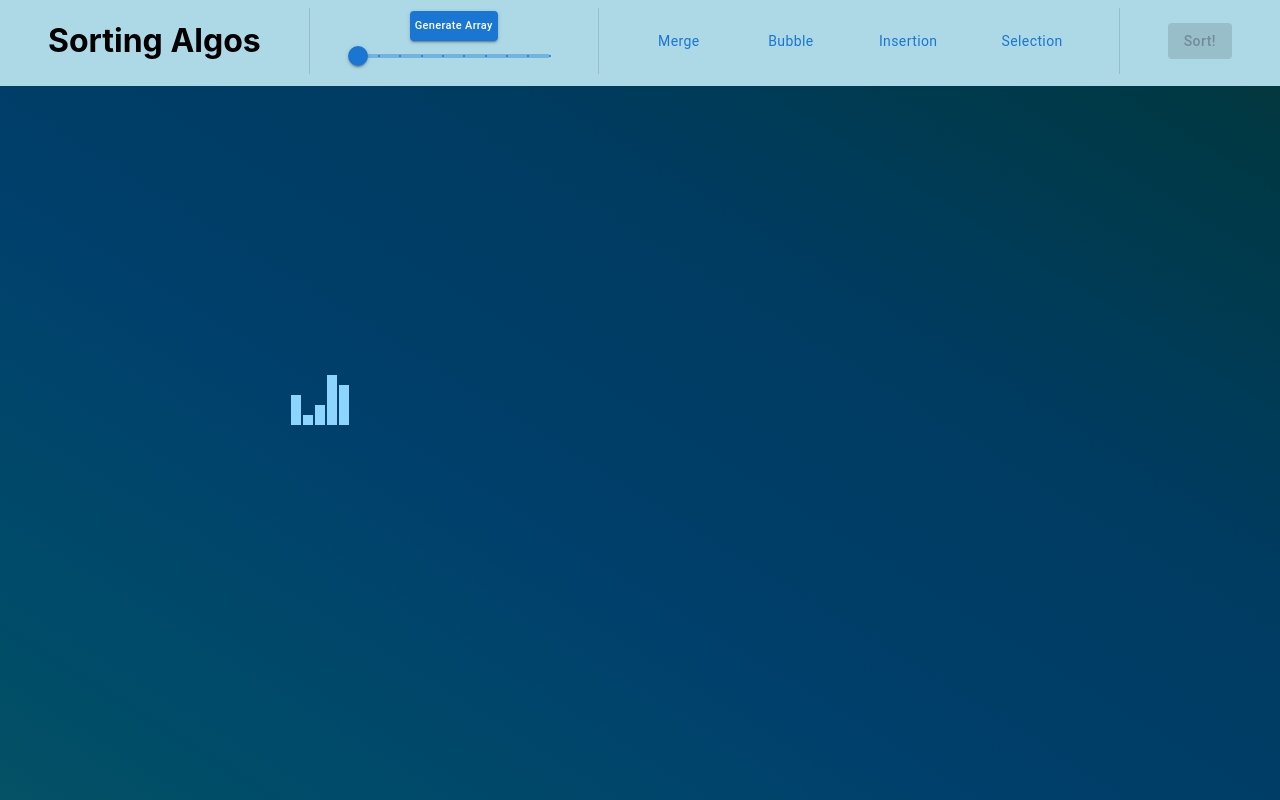
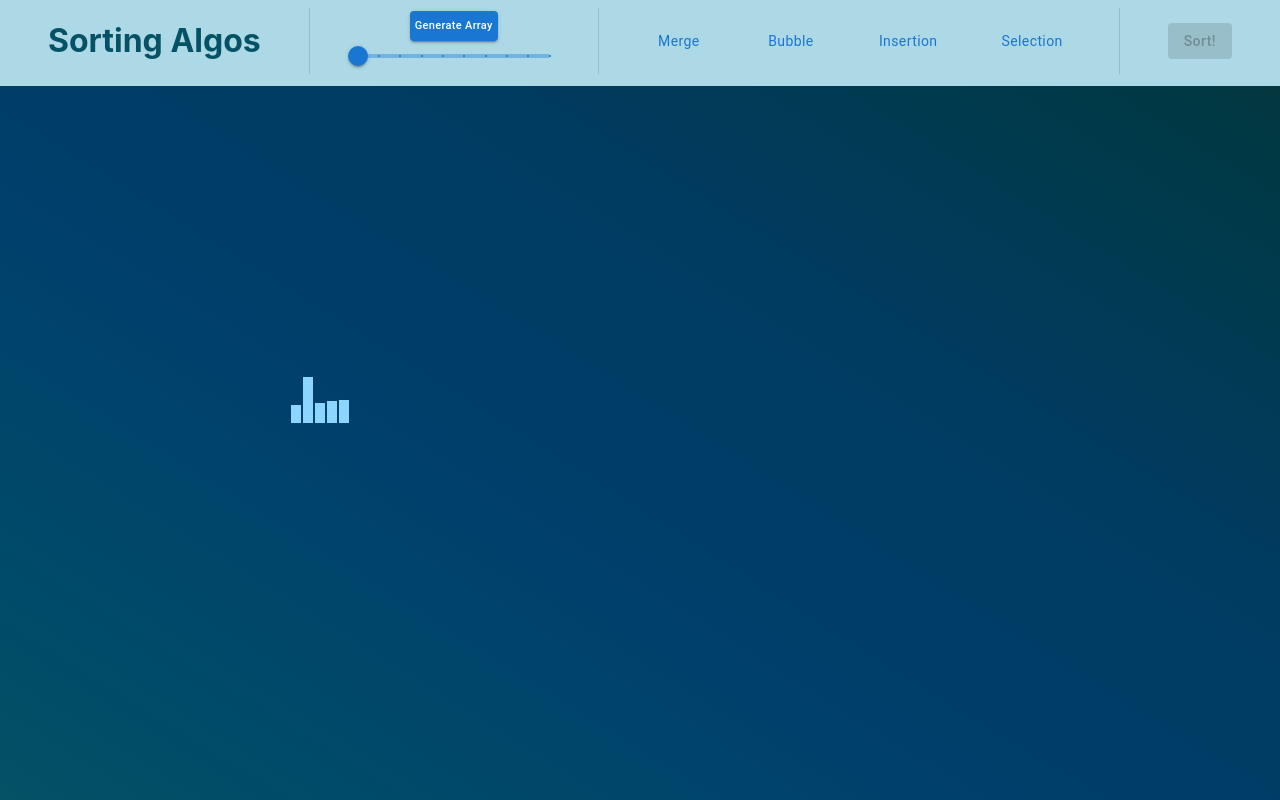
Before and after one commit to techwithdiana/sortingalgos-visualizer, a React (Create React App) app: page / in a window 1280 px wide. Built offline with nearby package versions, Linux system fonts and the light colour scheme.

Commit message:
slider now dynamically updates array size on change

```diff
--- a/public/index.html
+++ b/public/index.html
@@ -7,7 +7,7 @@
     <meta name="theme-color" content="#000000" />
     <meta
       name="description"
-      content="Web site created using create-react-app"
+      content="Visualize sorting algorithms and learn how each one works, the description for each, and the pseudocode. Algorithms include merge sort, insertion sort, heap sort, etc."
     />
     <link rel="apple-touch-icon" href="%PUBLIC_URL%/logo192.png" />
     <!--
@@ -24,20 +24,10 @@
       work correctly both with client-side routing and a non-root public URL.
       Learn how to configure a non-root public URL by running `npm run build`.
     -->
-    <title>React App</title>
+    <title>Sorting Algos</title>
   </head>
   <body>
     <noscript>You need to enable JavaScript to run this app.</noscript>
     <div id="root"></div>
-    <!--
-      This HTML file is a template.
-      If you open it directly in the browser, you will see an empty page.
-
-      You can add webfonts, meta tags, or analytics to this file.
-      The build step will place the bundled scripts into the <body> tag.
-
-      To begin the development, run `npm start` or `yarn start`.
-      To create a production bundle, use `npm run build` or `yarn build`.
-    -->
   </body>
 </html>
--- a/src/components/HeaderBar.jsx
+++ b/src/components/HeaderBar.jsx
@@ -1,6 +1,6 @@
 import '../styles/HeaderBar.css';
 import { Divider, Slider, Button } from '@mui/material/';
-import { useState } from 'react';
+import { useState, useEffect } from 'react';
 
 // Sorting Algorithms
 import { bubbleSort } from '../algorithms/BubbleSort';
@@ -14,6 +14,11 @@ export default function HeaderBar(props) {
     const [selectedAlgorithm, setSelectedAlgorithm] = useState('');
     const [isSorting, setIsSorting] = useState(false);
     const [arrSize, setArrSize] = useState(5);
+
+    useEffect(() => {
+        props.setArrFunc(generateArray(arrSize));
+    // eslint-disable-next-line react-hooks/exhaustive-deps
+    }, [arrSize])
 
     const algorithms = [
         { name: 'Merge', key: 'merge' },
@@ -54,7 +59,7 @@ export default function HeaderBar(props) {
 
     return (
     <div className="array-container">
-        <h1 className='linear-wipe'>Sorting Algos</h1>
+        <h1 className='header-title'>Sorting Algos</h1>
 
         <Divider orientation="vertical" flexItem variant="middle" />
         <div className='array-size'>
--- a/src/styles/HeaderBar.css
+++ b/src/styles/HeaderBar.css
@@ -18,3 +18,7 @@
     margin-top: 0.25rem;
     width: 15%;
   }
+
+  .header-title {
+    color: #055165;
+  }
```
Also changed, not shown: 1 other file (tests, documents, lock files or other folders).
